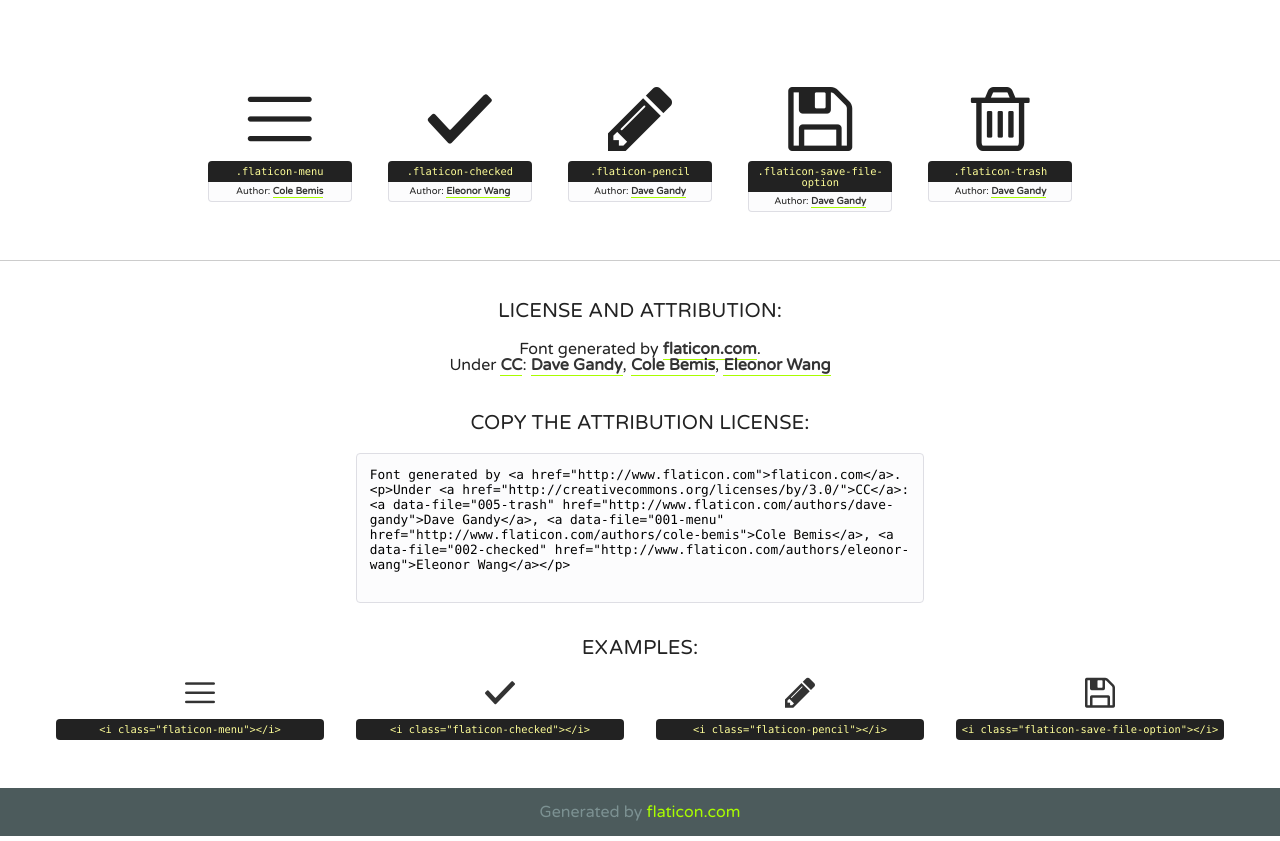
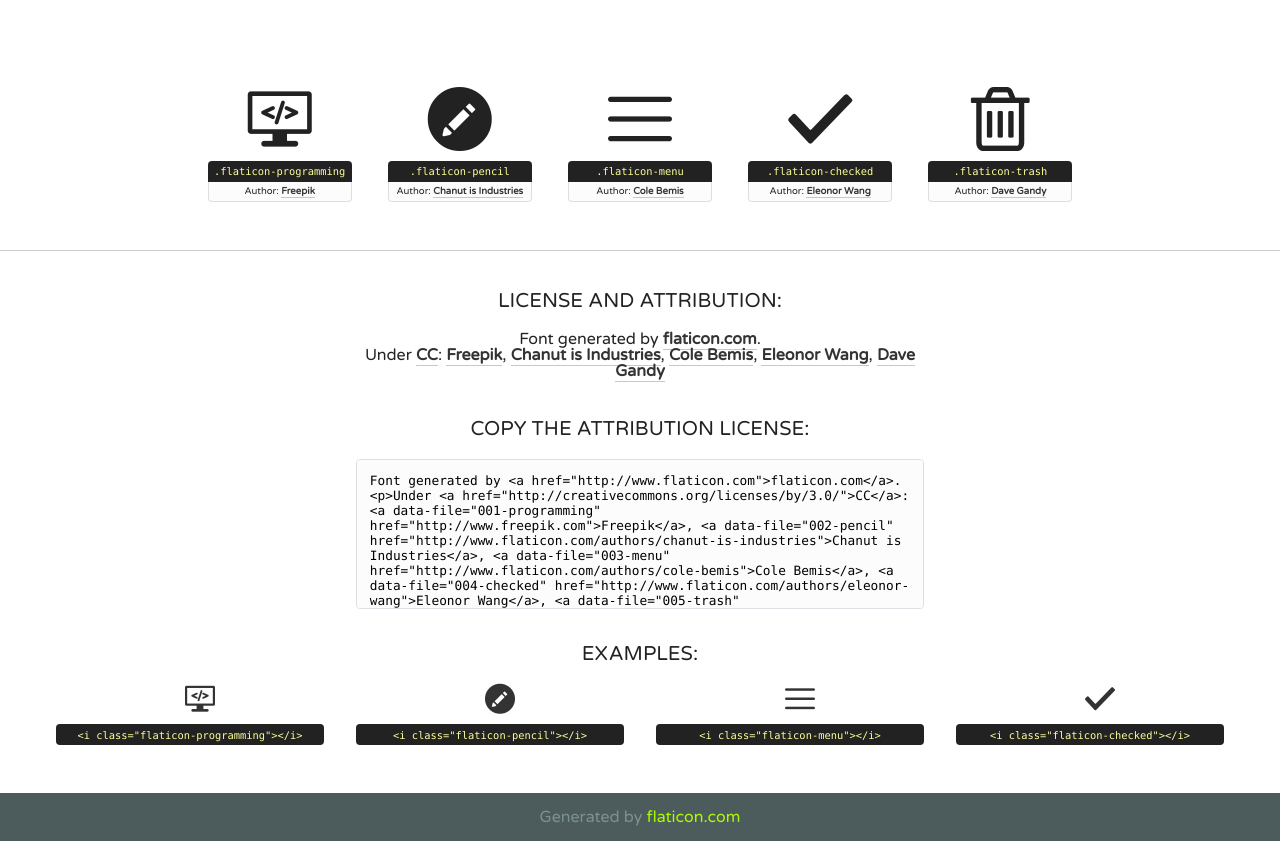
Before and after one commit to gkoutian/todoList, a plain HTML site: page css/flaticon.html in a window 1280 px wide. Shown: the part 564-1405 px from the top of the page. Drawn offline with Linux system fonts and the light colour scheme.

Commit message:
Arreglos de estilo

```diff
--- a/css/_flaticon.scss
+++ b/css/_flaticon.scss
@@ -1,6 +1,6 @@
     /*
     Flaticon icon font: Flaticon
-    Creation date: 09/07/2017 21:49
+    Creation date: 10/07/2017 02:52
     */
 
     @font-face {
@@ -36,14 +36,14 @@
   font-smoothing: antialiased;
     }
 
-    .flaticon-menu:before { content: "\f100"; }
-.flaticon-checked:before { content: "\f101"; }
-.flaticon-pencil:before { content: "\f102"; }
-.flaticon-save-file-option:before { content: "\f103"; }
+    .flaticon-programming:before { content: "\f100"; }
+.flaticon-pencil:before { content: "\f101"; }
+.flaticon-menu:before { content: "\f102"; }
+.flaticon-checked:before { content: "\f103"; }
 .flaticon-trash:before { content: "\f104"; }
 
-    $font-Flaticon-menu: "\f100";
-    $font-Flaticon-checked: "\f101";
-    $font-Flaticon-pencil: "\f102";
-    $font-Flaticon-save-file-option: "\f103";
+    $font-Flaticon-programming: "\f100";
+    $font-Flaticon-pencil: "\f101";
+    $font-Flaticon-menu: "\f102";
+    $font-Flaticon-checked: "\f103";
     $font-Flaticon-trash: "\f104";
--- a/css/flaticon.css
+++ b/css/flaticon.css
@@ -1,6 +1,6 @@
 	/*
   	Flaticon icon font: Flaticon
-  	Creation date: 09/07/2017 21:49
+  	Creation date: 10/07/2017 02:52
   	*/
 
 @font-face {
@@ -24,13 +24,20 @@
 [class^="flaticon-"]:before, [class*=" flaticon-"]:before,
 [class^="flaticon-"]:after, [class*=" flaticon-"]:after {
   font-family: Flaticon;
-        font-size: 17px;
+        font-size: 20px;
 font-style: normal;
-margin-left: 0px;
 }
 
-.flaticon-menu:before { content: "\f100"; }
-.flaticon-checked:before { content: "\f101"; }
-.flaticon-pencil:before { content: "\f102"; }
-.flaticon-save-file-option:before { content: "\f103"; }
+[class^="flaticon-pencil"]:before, [class^="flaticon-pencil"]:after {
+  font-size: 30px;
+}
+[class^="flaticon-programming"]:before, [class^="flaticon-programming"]:after {
+  font-size: 24px;
+}
+
+
+.flaticon-programming:before { content: "\f100"; }
+.flaticon-pencil:before { content: "\f101"; }
+.flaticon-menu:before { content: "\f102"; }
+.flaticon-checked:before { content: "\f103"; }
 .flaticon-trash:before { content: "\f104"; }
--- a/css/flaticon.html
+++ b/css/flaticon.html
@@ -1,7 +1,7 @@
 <!DOCTYPE html>
 <!--
   Flaticon icon font: Flaticon
-  Creation date: 09/07/2017 21:49
+  Creation date: 10/07/2017 02:52
 -->
 <html>
 <!DOCTYPE html>
@@ -392,24 +392,24 @@
    <section id="glyphs">
 
 
+        <div class="glyph"><div class="glyph-icon flaticon-programming"></div>
+            <div class="class-name">.flaticon-programming</div>
+            <div class="author-name">Author: <a data-file="001-programming" href="http://www.freepik.com">Freepik</a> </div>
+        </div>
+
+        <div class="glyph"><div class="glyph-icon flaticon-pencil"></div>
+            <div class="class-name">.flaticon-pencil</div>
+            <div class="author-name">Author: <a data-file="002-pencil" href="http://www.flaticon.com/authors/chanut-is-industries">Chanut is Industries</a> </div>
+        </div>
+
         <div class="glyph"><div class="glyph-icon flaticon-menu"></div>
             <div class="class-name">.flaticon-menu</div>
-            <div class="author-name">Author: <a data-file="001-menu" href="http://www.flaticon.com/authors/cole-bemis">Cole Bemis</a> </div>
+            <div class="author-name">Author: <a data-file="003-menu" href="http://www.flaticon.com/authors/cole-bemis">Cole Bemis</a> </div>
         </div>
 
         <div class="glyph"><div class="glyph-icon flaticon-checked"></div>
             <div class="class-name">.flaticon-checked</div>
-            <div class="author-name">Author: <a data-file="002-checked" href="http://www.flaticon.com/authors/eleonor-wang">Eleonor Wang</a> </div>
-        </div>
-
-        <div class="glyph"><div class="glyph-icon flaticon-pencil"></div>
-            <div class="class-name">.flaticon-pencil</div>
-            <div class="author-name">Author: <a data-file="003-pencil" href="http://www.flaticon.com/authors/dave-gandy">Dave Gandy</a> </div>
-        </div>
-
-        <div class="glyph"><div class="glyph-icon flaticon-save-file-option"></div>
-            <div class="class-name">.flaticon-save-file-option</div>
-            <div class="author-name">Author: <a data-file="004-save-file-option" href="http://www.flaticon.com/authors/dave-gandy">Dave Gandy</a> </div>
+            <div class="author-name">Author: <a data-file="004-checked" href="http://www.flaticon.com/authors/eleonor-wang">Eleonor Wang</a> </div>
         </div>
 
         <div class="glyph"><div class="glyph-icon flaticon-trash"></div>
@@ -424,11 +424,11 @@
 
     <section class="attribution wrapper"   style="text-align:center;">
 
-      <div class="title">License and attribution:</div><div class="attrDiv">Font generated by <a href="http://www.flaticon.com">flaticon.com</a>. <div><p>Under <a href="http://creativecommons.org/licenses/by/3.0/">CC</a>: <a data-file="005-trash" href="http://www.flaticon.com/authors/dave-gandy">Dave Gandy</a>, <a data-file="001-menu" href="http://www.flaticon.com/authors/cole-bemis">Cole Bemis</a>, <a data-file="002-checked" href="http://www.flaticon.com/authors/eleonor-wang">Eleonor Wang</a></p>  </div>
+      <div class="title">License and attribution:</div><div class="attrDiv">Font generated by <a href="http://www.flaticon.com">flaticon.com</a>. <div><p>Under <a href="http://creativecommons.org/licenses/by/3.0/">CC</a>: <a data-file="001-programming" href="http://www.freepik.com">Freepik</a>, <a data-file="002-pencil" href="http://www.flaticon.com/authors/chanut-is-industries">Chanut is Industries</a>, <a data-file="003-menu" href="http://www.flaticon.com/authors/cole-bemis">Cole Bemis</a>, <a data-file="004-checked" href="http://www.flaticon.com/authors/eleonor-wang">Eleonor Wang</a>, <a data-file="005-trash" href="http://www.flaticon.com/authors/dave-gandy">Dave Gandy</a></p>  </div>
       </div>
       <div class="title">Copy the Attribution License:</div>
 
-    <textarea onclick="this.focus();this.select();">Font generated by &lt;a href=&quot;http://www.flaticon.com&quot;&gt;flaticon.com&lt;/a&gt;. <p>Under <a href="http://creativecommons.org/licenses/by/3.0/">CC</a>: <a data-file="005-trash" href="http://www.flaticon.com/authors/dave-gandy">Dave Gandy</a>, <a data-file="001-menu" href="http://www.flaticon.com/authors/cole-bemis">Cole Bemis</a>, <a data-file="002-checked" href="http://www.flaticon.com/authors/eleonor-wang">Eleonor Wang</a></p>
+    <textarea onclick="this.focus();this.select();">Font generated by &lt;a href=&quot;http://www.flaticon.com&quot;&gt;flaticon.com&lt;/a&gt;. <p>Under <a href="http://creativecommons.org/licenses/by/3.0/">CC</a>: <a data-file="001-programming" href="http://www.freepik.com">Freepik</a>, <a data-file="002-pencil" href="http://www.flaticon.com/authors/chanut-is-industries">Chanut is Industries</a>, <a data-file="003-menu" href="http://www.flaticon.com/authors/cole-bemis">Cole Bemis</a>, <a data-file="004-checked" href="http://www.flaticon.com/authors/eleonor-wang">Eleonor Wang</a>, <a data-file="005-trash" href="http://www.flaticon.com/authors/dave-gandy">Dave Gandy</a></p>
      </textarea>
 
     </section>
@@ -436,6 +436,20 @@
     <section class="iconsuse">
 
           <div class="title">Examples:</div>
+
+            <div class="image">
+                <p>
+                    <i class="glyph-icon flaticon-programming"></i>
+                    <span>&lt;i class=&quot;flaticon-programming&quot;&gt;&lt;/i&gt;</span>
+                </p>
+            </div>
+
+            <div class="image">
+                <p>
+                    <i class="glyph-icon flaticon-pencil"></i>
+                    <span>&lt;i class=&quot;flaticon-pencil&quot;&gt;&lt;/i&gt;</span>
+                </p>
+            </div>
 
             <div class="image">
                 <p>
@@ -448,20 +462,6 @@
                 <p>
                     <i class="glyph-icon flaticon-checked"></i>
                     <span>&lt;i class=&quot;flaticon-checked&quot;&gt;&lt;/i&gt;</span>
-                </p>
-            </div>
-
-            <div class="image">
-                <p>
-                    <i class="glyph-icon flaticon-pencil"></i>
-                    <span>&lt;i class=&quot;flaticon-pencil&quot;&gt;&lt;/i&gt;</span>
-                </p>
-            </div>
-
-            <div class="image">
-                <p>
-                    <i class="glyph-icon flaticon-save-file-option"></i>
-                    <span>&lt;i class=&quot;flaticon-save-file-option&quot;&gt;&lt;/i&gt;</span>
                 </p>
             </div>
 
```
Also changed, not shown: css/style.css (+25 -1 lines), index.html (+8 -4 lines), js/app.js (+40 -7 lines), css/Flaticon.svg, css/Flaticon.ttf, css/Flaticon.woff, 1 other file.
